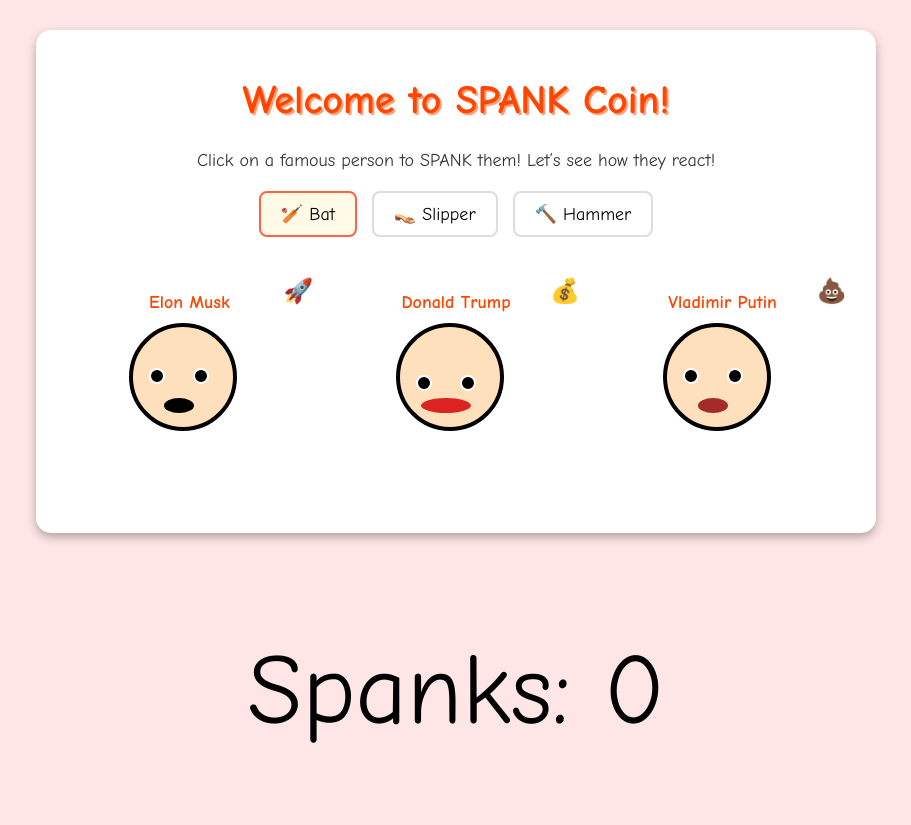
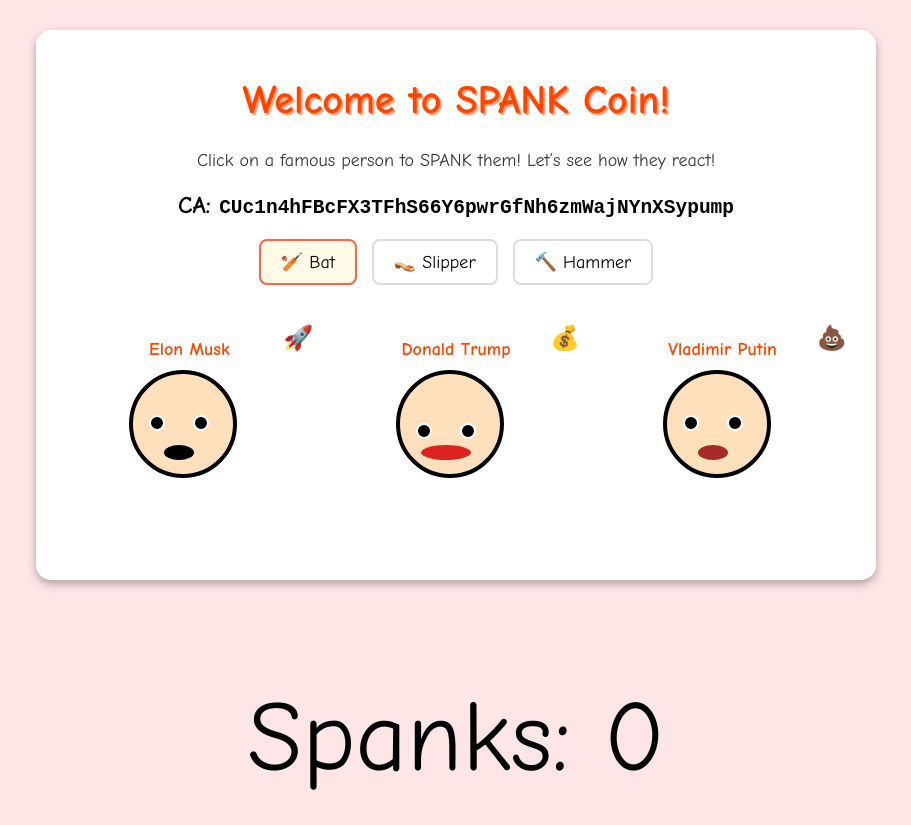
Before and after one commit to SPAAANK/spank, a website: page index.html in a window 1280 px wide. Shown: the whole page, without its empty margins (184-1095 px from the left). Before the commit the page ends 800 px from the top, so only its background shows below. Drawn offline with Linux system fonts and the light colour scheme.

Commit message:
Added CA

```diff
--- a/index.html
+++ b/index.html
@@ -441,6 +441,7 @@
   <header>
     <h1>Welcome to SPANK Coin!</h1>
     <p>Click on a famous person to SPANK them! Let’s see how they react!</p>
+    <h2>CA: <code>CUc1n4hFBcFX3TFhS66Y6pwrGfNh6zmWajNYnXSypump</code> </h2>
   </header>
   <!-- Weapon Selection -->
   <div id="weapon-selection">
```
